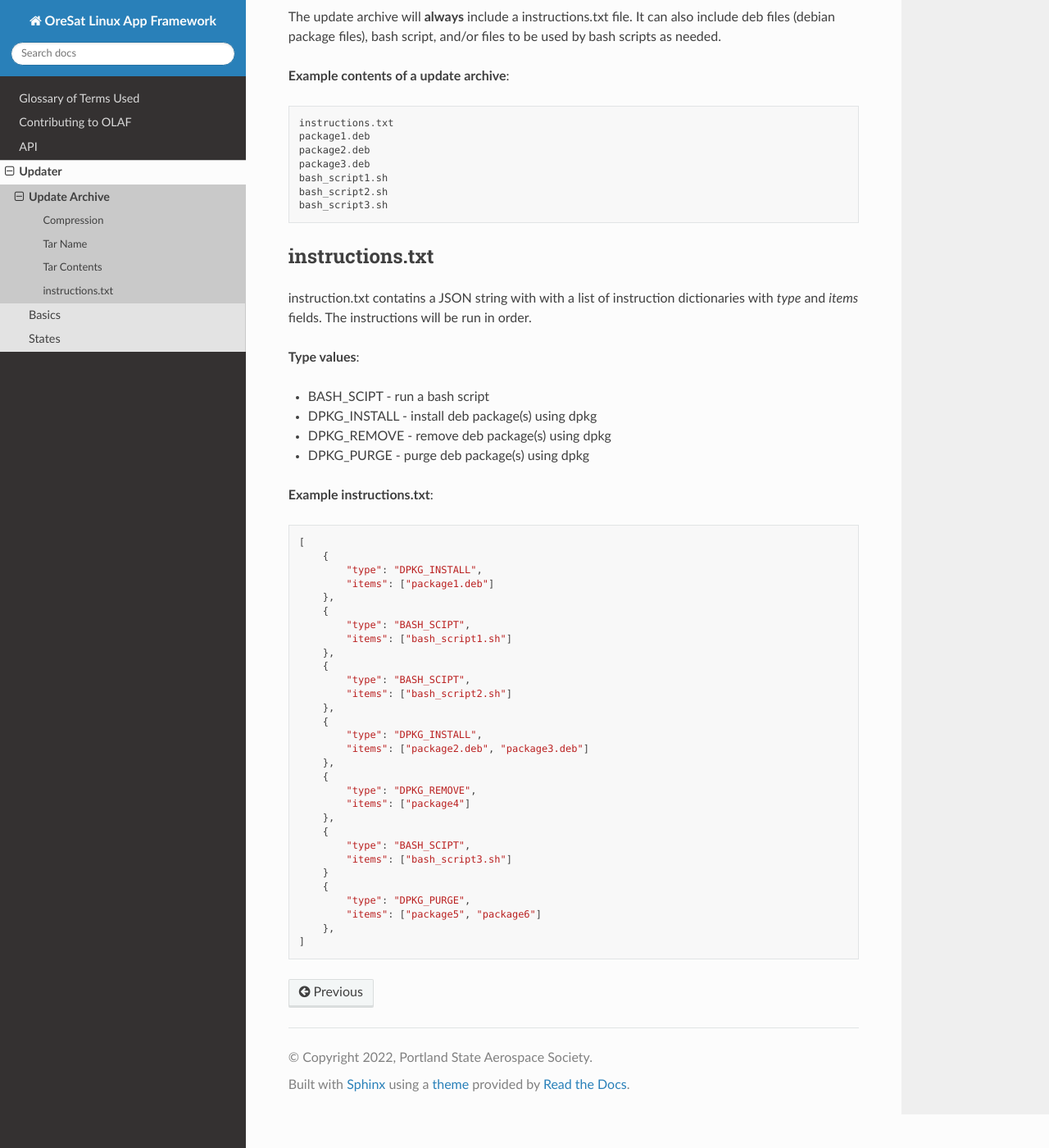
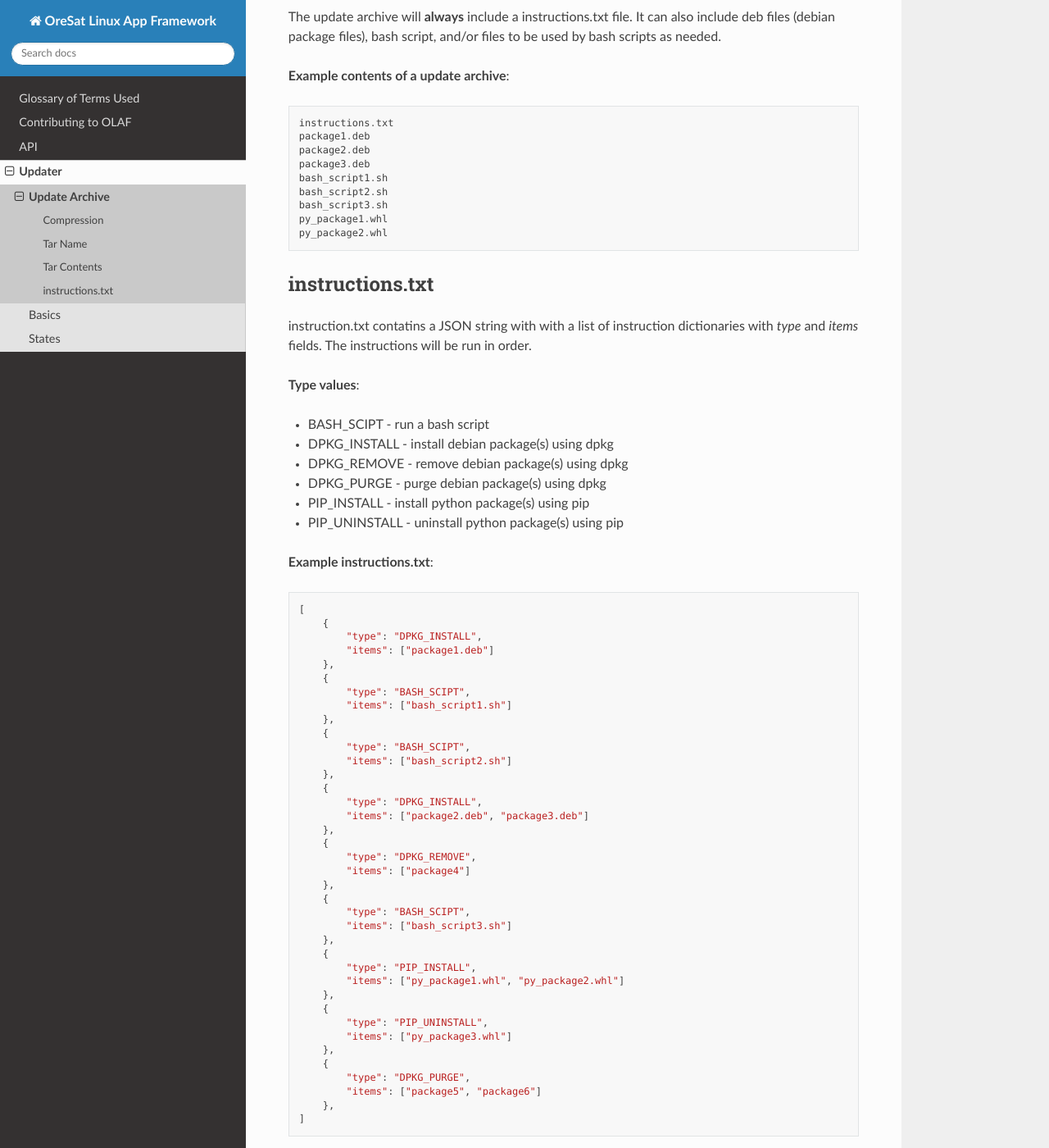
Before and after one commit to oresat/oresat-olaf, a Sphinx documentation site: the page built from docs/updater/update_archive.rst, in a window 1280 px wide and 1400 px high, scrolled down 746 px. Shown: the whole window at 82% size. Built offline with Sphinx 7.4.7 and the Read the Docs theme 2.0.0, drawn with Linux system fonts in a browser that asks for light colours.

Commit message:
add pip install/uninstall to updater

```diff
--- a/docs/updater/update_archive.rst
+++ b/docs/updater/update_archive.rst
@@ -41,6 +41,8 @@ by bash scripts as needed.
     bash_script1.sh
     bash_script2.sh
     bash_script3.sh
+    py_package1.whl
+    py_package2.whl
 
 instructions.txt
 ----------------
@@ -52,9 +54,11 @@ order.
 **Type values**:
 
 * BASH_SCIPT - run a bash script
-* DPKG_INSTALL - install deb package(s) using dpkg
-* DPKG_REMOVE - remove deb package(s) using dpkg
-* DPKG_PURGE - purge deb package(s) using dpkg
+* DPKG_INSTALL - install debian package(s) using dpkg
+* DPKG_REMOVE - remove debian package(s) using dpkg
+* DPKG_PURGE - purge debian package(s) using dpkg
+* PIP_INSTALL - install python package(s) using pip
+* PIP_UNINSTALL - uninstall python package(s) using pip
 
 **Example instructions.txt**::
 
@@ -82,7 +86,15 @@ order.
         {
             "type": "BASH_SCIPT",
             "items": ["bash_script3.sh"]
-        }
+        },
+        {
+            "type": "PIP_INSTALL",
+            "items": ["py_package1.whl", "py_package2.whl"]
+        },
+        {
+            "type": "PIP_UNINSTALL",
+            "items": ["py_package3.whl"]
+        },
         {
             "type": "DPKG_PURGE",
             "items": ["package5", "package6"]
```
Also changed, not shown: 1 other file.
